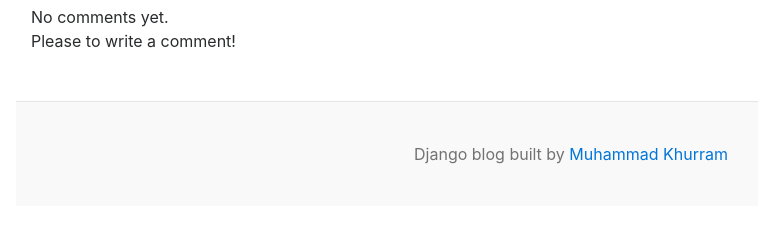
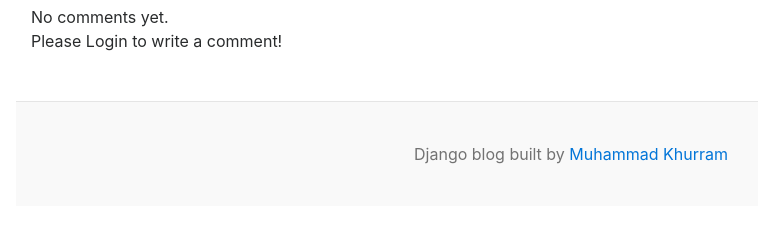
Before and after one commit to Khurram315048/Django-Blog, a Django app: template templates/blogs.htm in a window 1280 px wide. Shown: the part 278-525 px from the top of the page, without its empty margins (69-827 px from the left). Run offline with Django 5.2, Linux system fonts and the light colour scheme; the template is opened without the code that fills it, so the values that code supplies are empty.

Commit message:
Update django blog project

```diff
--- a/templates/blogs.htm
+++ b/templates/blogs.htm
@@ -43,7 +43,7 @@
 
                         </form>
                         {% else %}
-                        <p>Please <span></span> to write a comment!</p>
+                        <p>Please <span></span> Login to write a comment!</p>
                         {% endif %}
                     </div>
 
```
